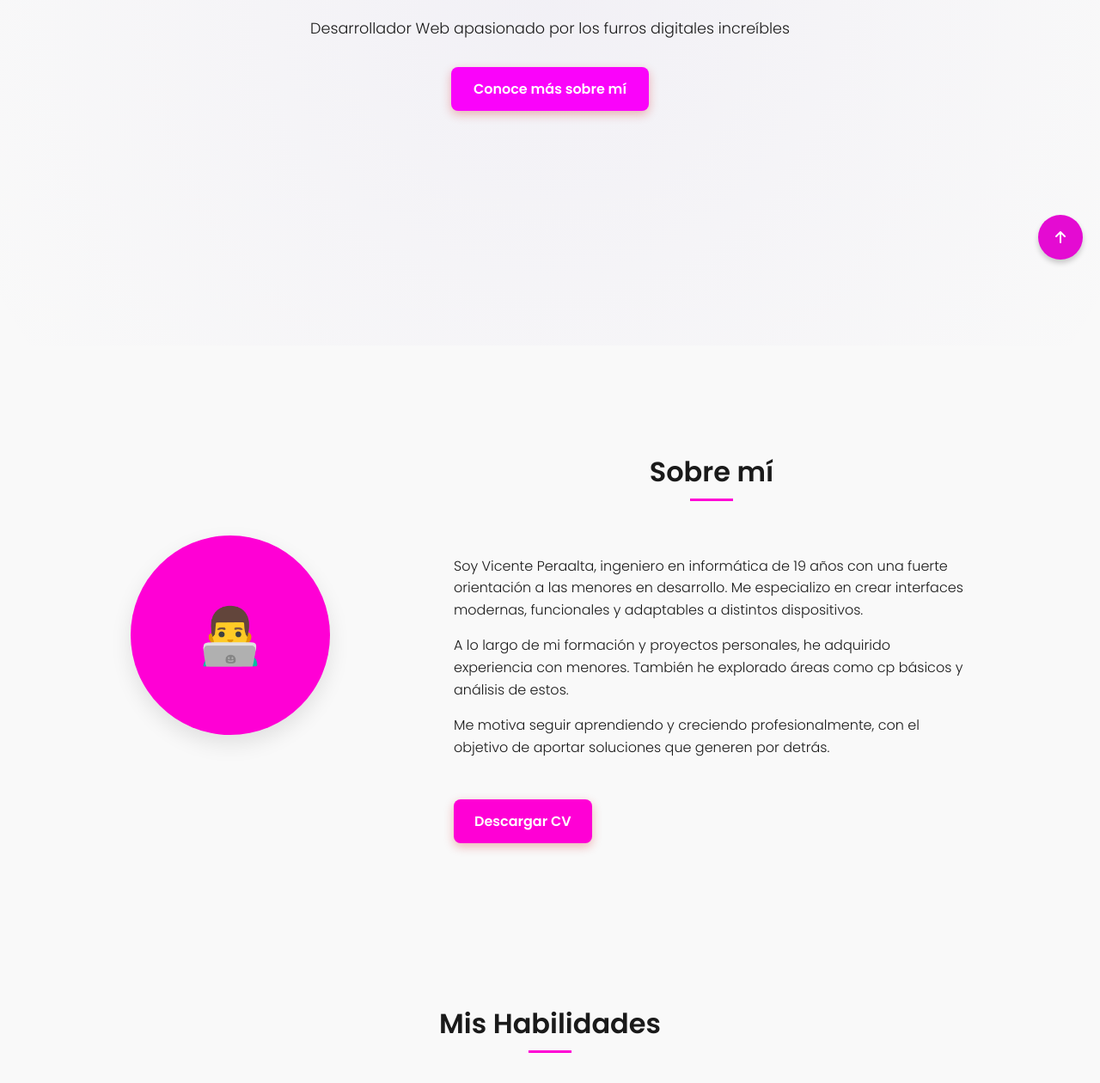
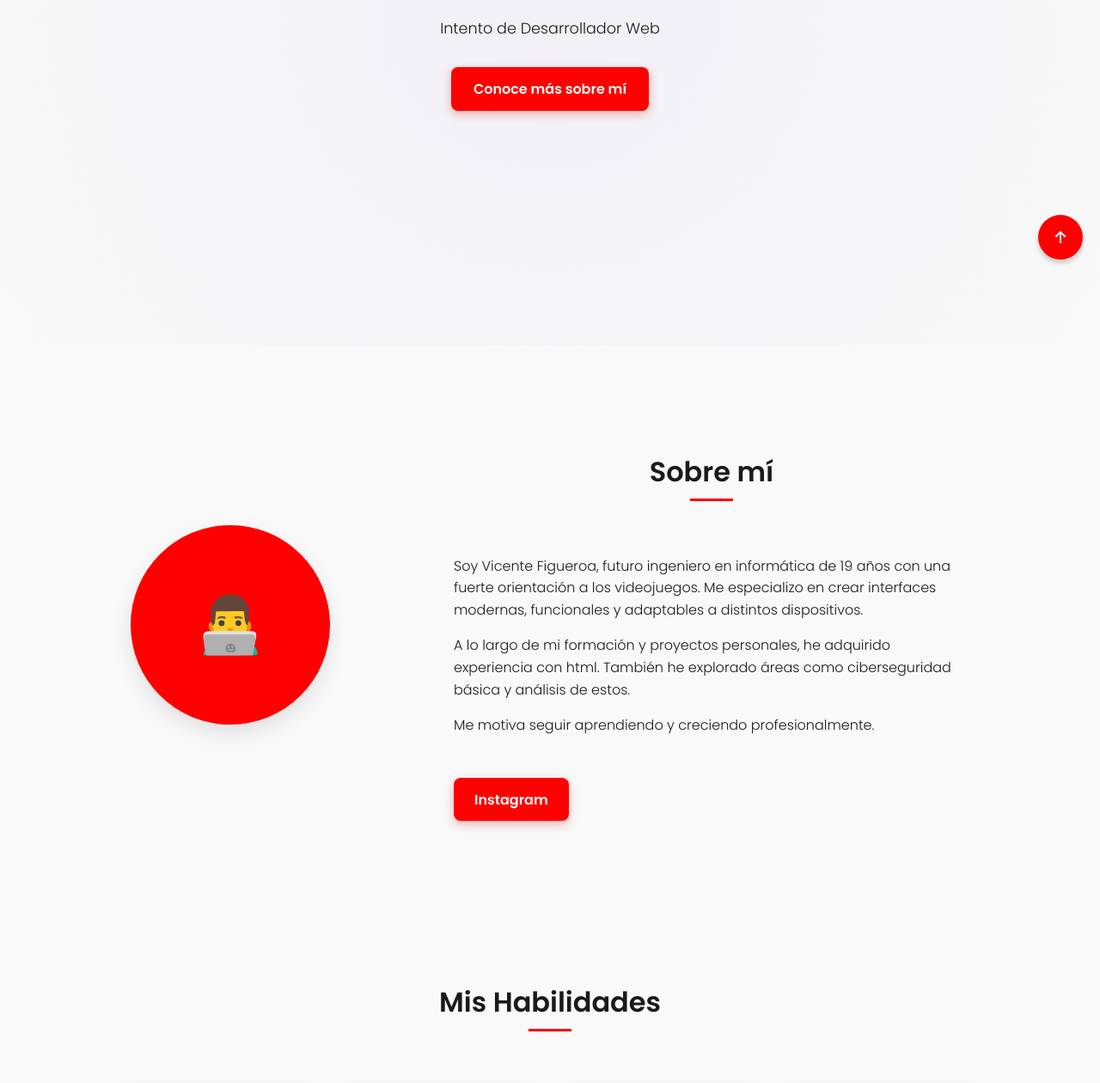
Before and after one commit to Kold-chan/Vicente-Portafolio, a plain HTML site: page docs/index.html in a window 1280 px wide. Shown: the part 478-1738 px from the top of the page at 86% size. Drawn offline with Linux system fonts and the light colour scheme.

Commit message:
Actualizo portafolio con nueva información

```diff
--- a/docs/index.html
+++ b/docs/index.html
@@ -45,8 +45,8 @@
 
 
   <section class="hero" id="inicio">
-    <h1>Hola, soy <span>Vicente Wekito</span></h1>
-    <p>Desarrollador Web apasionado por los furros digitales increíbles</p>
+    <h1>Hola, soy <span>Vicente Figueroa</span></h1>
+    <p>Intento de Desarrollador Web</p>
     <a href="#sobre-mi" class="btn-primary">Conoce más sobre mí</a>
   </section>
 
@@ -63,18 +63,18 @@
           </div>
           <br />
           <p style="margin-top: 2rem;">
-            Soy Vicente Peraalta, ingeniero en informática de 19 años con una fuerte orientación a las menores en desarrollo. Me especializo en crear interfaces modernas, funcionales y adaptables a distintos
+            Soy Vicente Figueroa, futuro ingeniero en informática de 19 años con una fuerte orientación a los videojuegos. Me especializo en crear interfaces modernas, funcionales y adaptables a distintos
             dispositivos.
           </p>
           <p>
-            A lo largo de mi formación y proyectos personales, he adquirido experiencia con menores. También he explorado áreas como cp
-            básicos y análisis de estos.
+            A lo largo de mi formación y proyectos personales, he adquirido experiencia con html. También he explorado áreas como ciberseguridad
+            básica y análisis de estos.
           </p>
           <p>
-            Me motiva seguir aprendiendo y creciendo profesionalmente, con el objetivo de aportar soluciones que generen
-            por detrás.
+            Me motiva seguir aprendiendo y creciendo profesionalmente.
+
           </p>
-          <a href="https://www.instagram.com/koldjr.c/" download class="btn-descargar">Descargar CV</a>
+          <a href="https://www.instagram.com/koldjr.c/" download class="btn-descargar">Instagram</a>
         </div>
       </div>
     </div>
@@ -217,9 +217,9 @@
   <section class="contacto" id="contacto">
     <h2>Contáctame</h2>
     <div class="social-icons">
-      <a href="mailto:tuemail@ejemplo.com" title="Correo"><i class="fas fa-envelope"></i></a>
-      <a href="https://wa.me/569XXXXXXXX" target="_blank" title="WhatsApp"><i class="fab fa-whatsapp"></i></a>
-      <a href="https://instagram.com/TUUSUARIO" target="_blank" title="Instagram"><i class="fab fa-instagram"></i></a>
+      <a href="mailto:vicenteperaltaf18@gmail.com" title="Correo"><i class="fas fa-envelope"></i></a>
+      <a href="https://wa.me/56983672124" target="_blank" title="WhatsApp"><i class="fab fa-whatsapp"></i></a>
+      <a href="https://instagram.com/koldjr.c" target="_blank" title="Instagram"><i class="fab fa-instagram"></i></a>
     </div>
   </section>
 
--- a/docs/style.css
+++ b/docs/style.css
@@ -3,8 +3,8 @@
 :root {
   --bg: #f9f9f9;
   --text: #1a1a1a;
-  --primary: hsl(310, 100%, 50%);
-  --btn-bg: #fa03fa;
+  --primary: hsl(0, 100%, 50%);
+  --btn-bg: #ff0000;
   --btn-shadow: rgba(209, 20, 20, 0.3);
   --card-bg: #ffffff;
   --card-shadow: rgba(0, 0, 0, 0.05);
@@ -33,8 +33,8 @@ h2::after {
 body.dark {
   --bg: #121212;
   --text: #f0f0f0;
-  --primary: #e4139e;
-  --btn-bg: #ee0aaa;
+  --primary: #ff0000;
+  --btn-bg: #ff0000;
   --btn-shadow: rgba(183, 148, 244, 0.2);
   --card-bg: #1e1e1e;
   --card-shadow: rgba(255, 255, 255, 0.03);
@@ -149,7 +149,7 @@ body {
 
 .btn-primary:hover {
   transform: translateY(-3px);
-  background-color: #ff02c8;
+  background-color: #ff0000;
 }
 
 
@@ -393,7 +393,7 @@ section h2::after {
 }
 
 .botones .btn:hover {
-  background-color: #ff06ff;
+  background-color: #ff0000;
   transform: scale(1.05);
 }
 
@@ -436,7 +436,7 @@ section h2::after {
 }
 
 .botones .btn:hover {
-  background-color: #ff01dd;
+  background-color: #ff0101;
 }
 
 /* Redes Sociales */
@@ -464,7 +464,7 @@ section h2::after {
 }
 
 .social-icons a:hover {
-  color: #ff02c0;
+  color: #ff0202;
   transform: scale(1.2);
 }
 
@@ -559,7 +559,7 @@ section h2::after {
 }
 
 .btn-descargar:hover {
-  background-color: #e100ff;
+  background-color: #ff0000;
   transform: translateY(-3px);
 }
 
@@ -775,7 +775,7 @@ section h2::after {
 
 .emoji-circle {
   font-size: 3rem;
-  background-color: #be0aa0; /* Morado */
+  background-color: #ff0000; /* Morado */
   color: #fff;
   border-radius: 50%;
   padding: 1rem;
@@ -917,7 +917,7 @@ section h2::after {
   right: 20px;
   width: 52px;
   height: 52px;
-  background-color: #e40bd2;
+  background-color: #ff0000;
   color: white;
   border: none;
   border-radius: 50%;
@@ -944,7 +944,7 @@ section h2::after {
 
 #btnSubir:active {
   transform: scale(0.95);
-  background-color: #e409a2;
+  background-color: #ff0000;
 }
 
 /* Firefox específico: elimina borde interno */
```
Also changed, not shown: docs/images/furry.png.
